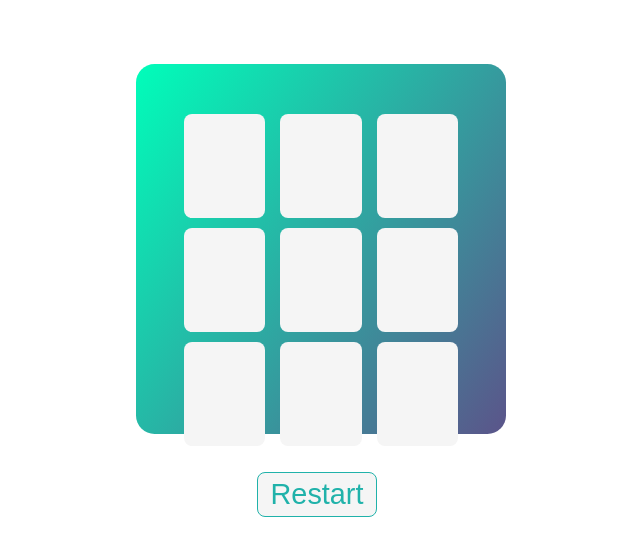
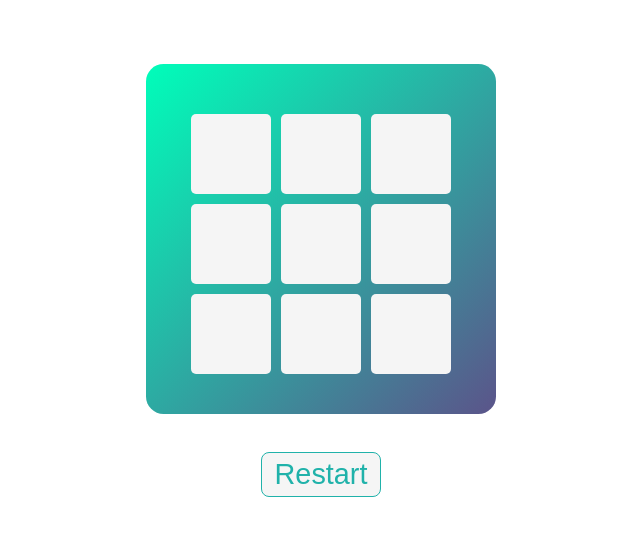
Before and after one commit to Kumardinesh1908/Tic-Tac-Toe, a plain HTML site: page index.html in a window 1280 px wide. Shown: the whole page, without its empty margins (319-959 px from the left). Drawn offline with Linux system fonts and the light colour scheme.

Commit message:
updated code structure

```diff
--- a/script.js
+++ b/script.js
@@ -1,8 +1,10 @@
-var count = 1;
+var count = 1; // Initialize count to keep track of moves
 
+
+// Main function to handle player moves
 function fill(control) {
-    if (count <= 8) {
-
+    if (count <= 8)  // Check if the game is not yet over
+    {
         if (count % 2 != 0) {
             putData(control.id, "X");
             document.getElementById(control.id).style.pointerEvents = "none";
@@ -12,35 +14,29 @@ function fill(control) {
             document.getElementById(control.id).style.pointerEvents = "none";
         }
         count++;
+        // Check for a win after each move
         if (checkWin()) {
             setTimeout(function () { alert("Winner") }, 200);
             setTimeout(reset, 200);
         }
     }
-    else if(count==9)
+    else if (count == 9) // All moves have been made, and it's a draw
     {
-        // if (count % 2 != 0) {
-            putData(control.id, "X");
-            document.getElementById(control.id).style.pointerEvents = "none";
-        // }
-        // count++;
+        putData(control.id, "X");
+        document.getElementById(control.id).style.pointerEvents = "none";
         if (checkWin()) {
             setTimeout(function () { alert("Winner") }, 200);
             setTimeout(reset, 200);
         }
-        else{
-        setTimeout(function (){window.alert('Match Draw')},200);
-        setTimeout(reset, 200);
+        else {
+            setTimeout(function () { window.alert('Match Draw') }, 200);
+            setTimeout(reset, 200);
         }
     }
-    // if (!checkWin()) {
-    //     window.alert('Match Draw');
-    //     reset();
-    // }
-
 }
 
 
+// Reset the game
 function reset() {
     for (var i = 1; i <= 9; i++) {
         document.getElementById('div' + i).innerHTML = "";
@@ -49,6 +45,7 @@ function reset() {
     count = 1;
 }
 
+// Check if there is a winner
 function checkWin() {
     if (checkCondition('div1', 'div2', 'div3') ||
         checkCondition('div4', 'div5', 'div6') ||
@@ -63,6 +60,7 @@ function checkWin() {
     return false;
 }
 
+// Check if a winning condition is met
 function checkCondition(div1, div2, div3) {
     if (getData(div1) != "" &&
         getData(div2) != "" &&
@@ -73,10 +71,13 @@ function checkCondition(div1, div2, div3) {
     }
 }
 
+
+// Set the innerHTML of a div
 function putData(div, data) {
     document.getElementById(div).innerHTML = data;
 }
 
+// Get the innerHTML of a div
 function getData(div) {
     return document.getElementById(div).innerHTML;
 }
--- a/style.css
+++ b/style.css
@@ -1,19 +1,25 @@
+/* Resetting default margin, padding, and box-sizing for all elements */
 * {
     margin: 0;
     padding: 0;
     box-sizing: border-box;
 }
 
+/* Styling for the body element */
+body {
+    display: flex;
+    flex-direction: column;
+    align-items: center;
+}
+
+/* Styling for the main box container */
 .main-box {
-    position: relative;
-    max-width: 370px;
-    max-height: 370px;
+    max-width: 350px;
+    max-height: 350px;
     border-radius: 5%;
-    background: linear-gradient(125deg, #00feba, #5b548a);
-    margin: 0 auto;
+    background: linear-gradient(135deg, #00feba, #5b548a);
     margin-top: 5%;
     display: flex;
-    font-size: 18px;
     justify-content: space-around;
     flex-flow: row wrap;
     padding: 40px;
@@ -21,18 +27,18 @@
     text-align: center;
 }
 
+/* Styling for the buttons inside the main box */
 .buttons {
-    width: 28%;
-    height: 13vh;
+    width: 80px;
+    height: 80px;
     margin-top: 10px;
     background: whitesmoke;
-    border-radius: 8px;
+    border-radius: 5px;
     cursor: pointer;
 }
 
+/* Styling for the "restart" button */
 #restart {
-    position: absolute;
-    margin-left: 45%;
     width: 120px;
     height: 45px;
     margin-top: 3%;
@@ -43,6 +49,7 @@
     font-size: 1.8rem;
 }
 
+/* Styling for the "restart" button when active (pressed) */
 #restart:active {
     background: lightseagreen;
     color: whitesmoke;
```
Also changed, not shown: index.html (+3 -0 lines).
